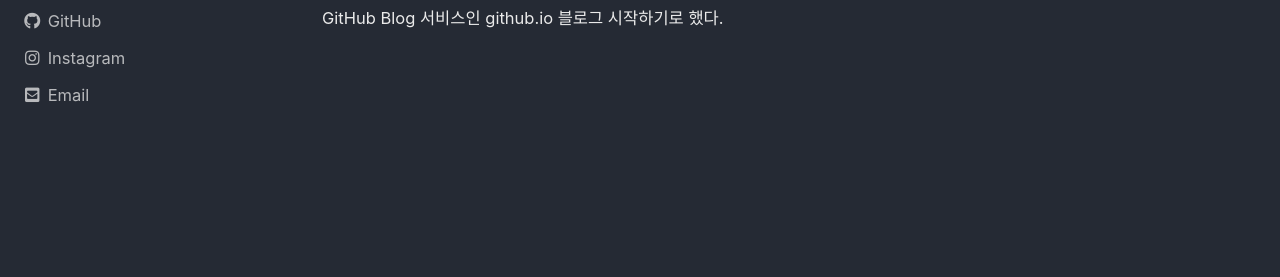
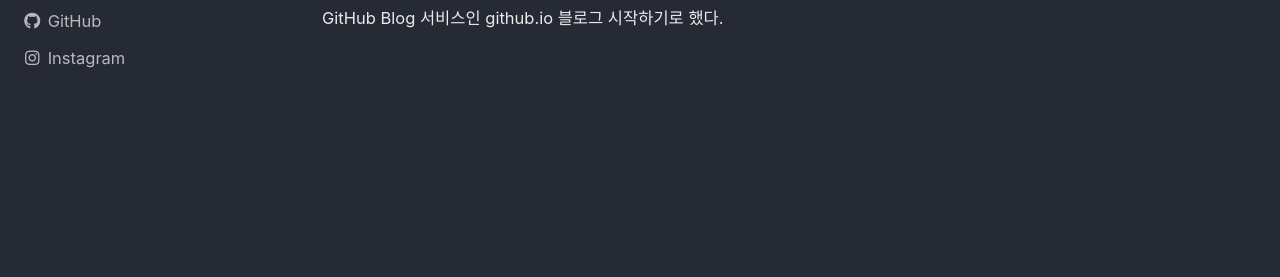
Before and after one commit to RATIONAL331/rational331.github.io, a Jekyll site: the page built from index.html, in a window 1280 px wide. Shown: the part 300-577 px from the top of the page. Built offline with Jekyll 4.4.1, drawn with Linux system fonts in a browser that asks for light colours; cached includes are drawn as plain includes; the list of posts is cut into pages by our own code.

Commit message:
Update _config.yml

```diff
--- a/_config.yml
+++ b/_config.yml
@@ -97,7 +97,7 @@ author:
   avatar           : # path of avatar image, e.g. "/assets/images/bio-photo.jpg"
   bio              : "NHN ROOKIE 8 HAMA TF"
   location         : "Seoul"
-  email            : "ryungjin.kim@nhn.com"
+
   links:
     - label: "Email"
       icon: "fas fa-fw fa-envelope-square"
```
